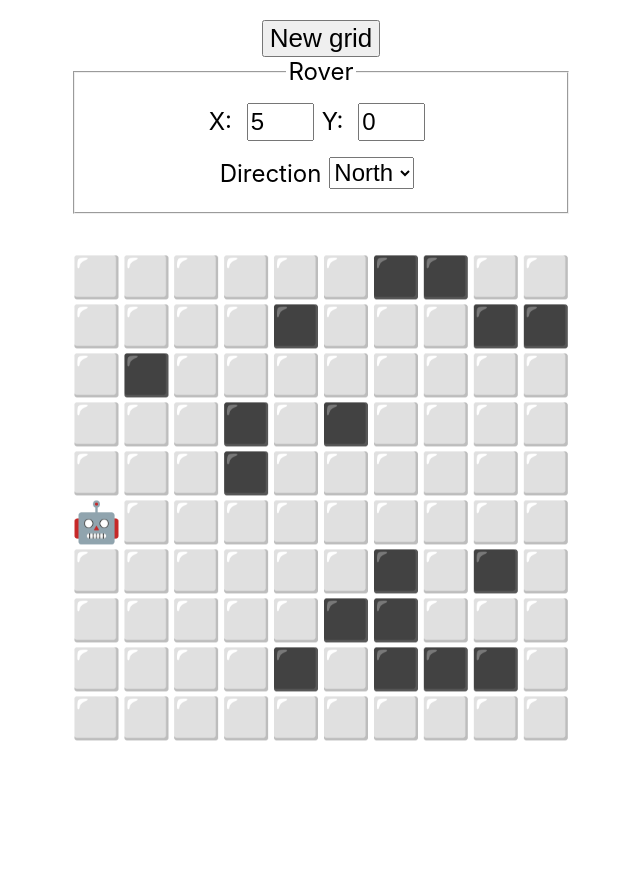
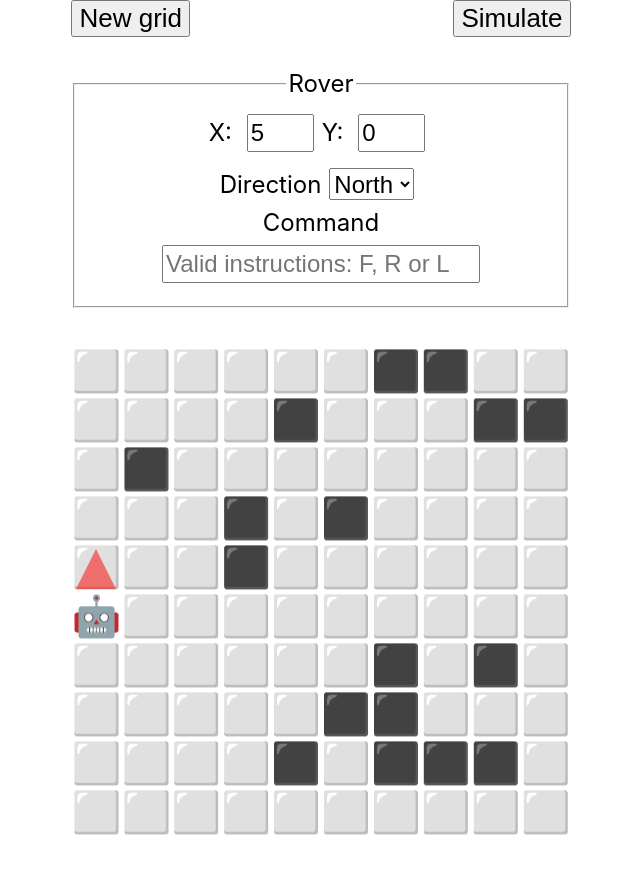
Before and after one commit to mcornella/MarsRoverMission, a React (Vite) app: page / in a window 1280 px wide. Shown: the top 874 px of the page, without its empty margins (319-959 px from the left). Before the commit the page ends 800 px from the top, so only its background shows below. Built offline with nearby package versions, Linux system fonts and the light colour scheme.

Commit message:
Basic command simulation

```diff
--- a/src/App.css
+++ b/src/App.css
@@ -2,32 +2,42 @@
   text-align: center;
 }
 
+/* Grid */
 .App-grid {
   font-size: 2.5rem;
 }
 
+/* Rover */
 .App-grid [data-rover] {
   display: inline-block;
+  position: relative;
 }
 
-.App-grid [data-rover][data-direction="N"] {
-  transform: rotate(0deg);
+.App-grid [data-rover]::before {
+  display: block;
+  content: "";
+  width: 0;
+  height: 0;
+  z-index: 1;
+  position: absolute;
+  left: 5px;
+  top: -4rem;
+  border-style: solid;
+  border-color: transparent transparent rgba(255, 0, 0, 0.5);
+  border-width: 1.25rem 1.25rem 2.5rem;
 }
 
-.App-grid [data-rover][data-direction="E"] {
-  transform: rotate(90deg);
+/* Controls */
+.App-controls {
+  font-size: 2rem;
+  margin-bottom: 2rem;
 }
 
-.App-grid [data-rover][data-direction="S"] {
-  transform: rotate(180deg);
-}
-
-.App-grid [data-rover][data-direction="W"] {
-  transform: rotate(-90deg);
-}
-
-.App-controls {
-  font-size: 2rem;
+.App-controls__buttons {
+  width: 100%;
+  margin-bottom: 2rem;
+  display: flex;
+  justify-content: space-between;
 }
 
 .App-controls button {
--- a/src/App.tsx
+++ b/src/App.tsx
@@ -2,10 +2,10 @@ import React, { useState } from 'react'
 import './App.css'
 
 enum Direction {
-  N = "N",
-  S = "S",
-  W = "W",
-  E = "E"
+  N = 0,
+  E = 90,
+  S = 180,
+  W = 270
 }
 
 type RoverType = {
@@ -15,6 +15,35 @@ type RoverType = {
 }
 
 type GridType = boolean[][]
+
+const GridCell: React.FC<{isObstacle: boolean}> = ({ isObstacle }) => {
+  return isObstacle ? <span>⬛</span> : <span>⬜</span>
+}
+
+const RoverCell: React.FC<RoverType> = ({ x, y, direction }) => {
+  return <span data-rover style={{
+    transform: `rotate(${direction}deg)`
+  }}>🤖</span>
+}
+
+const Grid: React.FC<{ grid: GridType, rover: RoverType }> = ({ grid, rover }) => {
+  const isRover = (x: number, y: number) => x === rover.x && y === rover.y
+  return (
+    <pre className="App-grid">
+      <code>{grid.map((row, i) => (
+        <React.Fragment key={i}>
+          {row.map((isObstacle, j) => (
+            isRover(i, j)
+            ? <RoverCell key={`${i}-${j}`} {...rover} />
+            : <GridCell key={`${i}-${j}`} isObstacle={isObstacle} />
+          ))}
+          <br />
+        </React.Fragment>
+      ))}
+      </code>
+    </pre>
+  )
+}
 
 const newGrid = ({
   gridSize,
@@ -33,33 +62,6 @@ const newGrid = ({
   return Array(gridSize).fill([]).map((_, i) => Array(gridSize).fill(false).map((_, j) => newObstacle(i, j)))
 }
 
-const GridCell: React.FC<{isObstacle: boolean}> = ({ isObstacle }) => {
-  return isObstacle ? <span>⬛</span> : <span>⬜</span>
-}
-
-const RoverCell: React.FC<RoverType> = ({ x, y, direction }) => {
-  return <span data-rover data-direction={direction}>🤖</span>
-}
-
-const Grid: React.FC<{ grid: GridType, rover: RoverType }> = ({ grid, rover }) => {
-  const isRover = (x: number, y: number) => x === rover.x && y === rover.y
-  return (
-    <pre className="App-grid">
-      <code>{grid.map((row, i) => (
-        <React.Fragment key={i}>
-          {row.map((isObstacle, j) => (
-            isRover(i, j)
-            ? <RoverCell key={j} {...rover} />
-            : <GridCell key={j} isObstacle={isObstacle} />
-          ))}
-          <br />
-        </React.Fragment>
-      ))}
-      </code>
-    </pre>
-  )
-}
-
 const App: React.FC<{}> = () => {
   const [gridSize, setGridSize] = useState(10)
   const [rover, setRover] = useState({
@@ -67,6 +69,10 @@ const App: React.FC<{}> = () => {
     y: 0,
     direction: Direction.N
   })
+  const direction = Object.entries(Direction).reduce((res, [key, val]) => val === rover.direction ? key : res, '')
+
+  const [command, setCommand] = useState("")
+
   const [grid, setGrid] = useState(newGrid({ gridSize, rover }))
 
   function changeRover(event: React.ChangeEvent<HTMLFormElement>) {
@@ -74,8 +80,8 @@ const App: React.FC<{}> = () => {
 
     switch (name) {
       case "direction":
-        if (!Object.values(Direction).includes(value)) return
-        setRover({ ...rover, direction: value as RoverType["direction"] })
+        if (!Object.keys(Direction).includes(value)) return
+        setRover({ ...rover, direction: Direction[value as keyof typeof Direction] })
         break
       case "x":
         let x = parseInt(value, 10)
@@ -87,13 +93,58 @@ const App: React.FC<{}> = () => {
         if (y < 0 || y >= gridSize) return
         setRover({ ...rover, y })
         break
+      case "command":
+        let command = value.toUpperCase().replaceAll(/[^FRL]/g, "")
+        event.target.value = command
+        setCommand(command)
+        break
+    }
+  }
+
+  function simulate() {
+    if (command.length === 0) return
+
+    let { x, y, direction } = rover
+    let sequence = command.split('')
+
+    for (let i = 0; i < sequence.length; i++) {
+      switch (sequence[i]) {
+        case 'F': break
+        case 'L':
+          direction = direction - 90
+          if (direction < 0) direction += 360
+          break
+        case 'R':
+          direction = (direction + 90) % 360
+          if (direction >= 360) direction -= 360
+          break
+      }
+
+      setRover({ ...rover, direction })
+
+      switch (direction) {
+        case Direction.N: x--; break
+        case Direction.S: x++; break
+        case Direction.W: y--; break
+        case Direction.E: y++; break
+      }
+
+      if (grid[x][y]) {
+        setTimeout(() => alert('Obstacle encountered!', 0))
+        return
+      }
+
+      setRover({ x, y, direction })
     }
   }
 
   return (
     <div className="App">
       <div className="App-controls">
-        <button onClick={() => setGrid(newGrid({ gridSize, rover }))}>New grid</button>
+        <div className="App-controls__buttons">
+          <button onClick={() => setGrid(newGrid({ gridSize, rover }))}>New grid</button>
+          <button onClick={() => simulate()}>Simulate</button>
+        </div>
         <form className="App-controls__rover" onChange={changeRover}>
           <fieldset>
             <legend>Rover</legend>
@@ -101,12 +152,14 @@ const App: React.FC<{}> = () => {
             <label>Y: <input name="y" type="number" min={0} max={gridSize - 1} defaultValue={rover.y} /></label>
             <br />
             <label>Direction</label>
-            <select name="direction">
+            <select name="direction" value={direction}>
               <option value="N">North</option>
               <option value="E">East</option>
               <option value="S">South</option>
               <option value="W">West</option>
             </select>
+            <br />
+            <label>Command<br /><input type="text" name="command" autoComplete="off" placeholder="Valid instructions: F, R or L" /></label>
           </fieldset>
         </form>
       </div>
```
